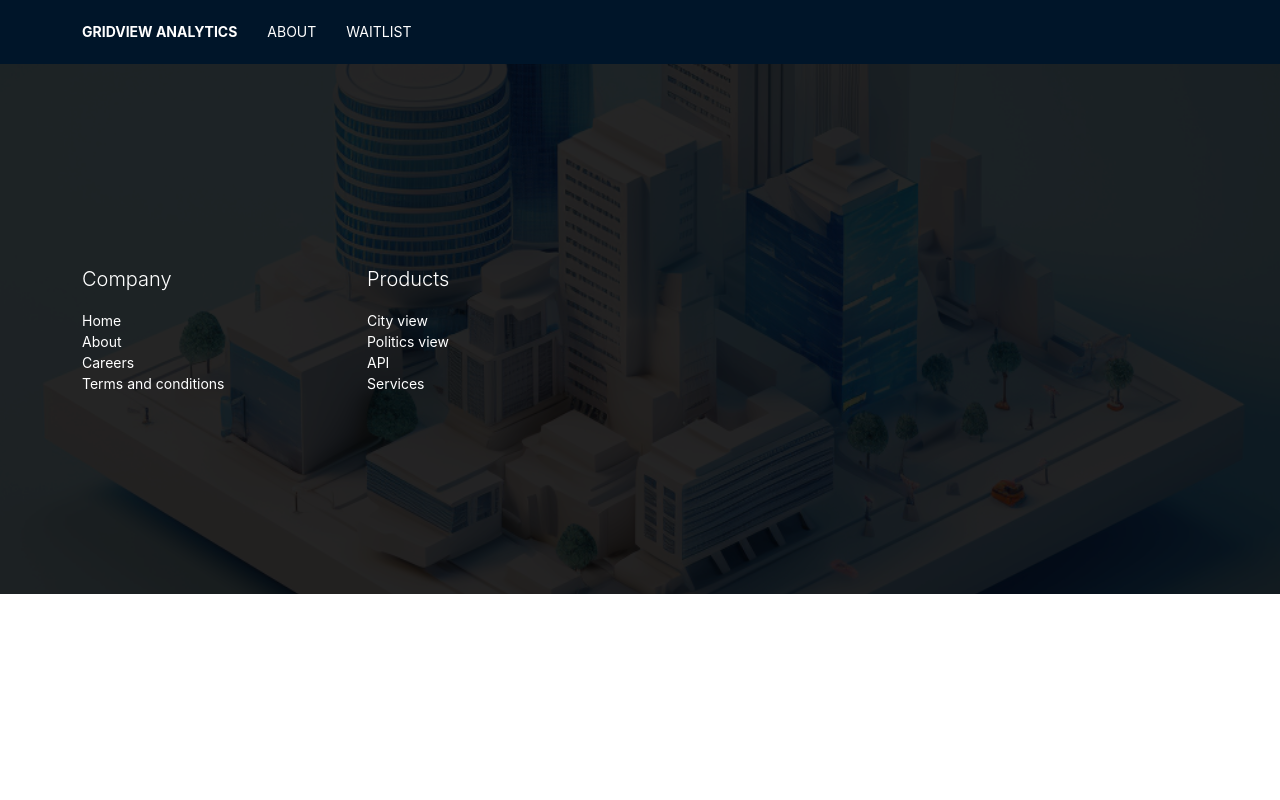
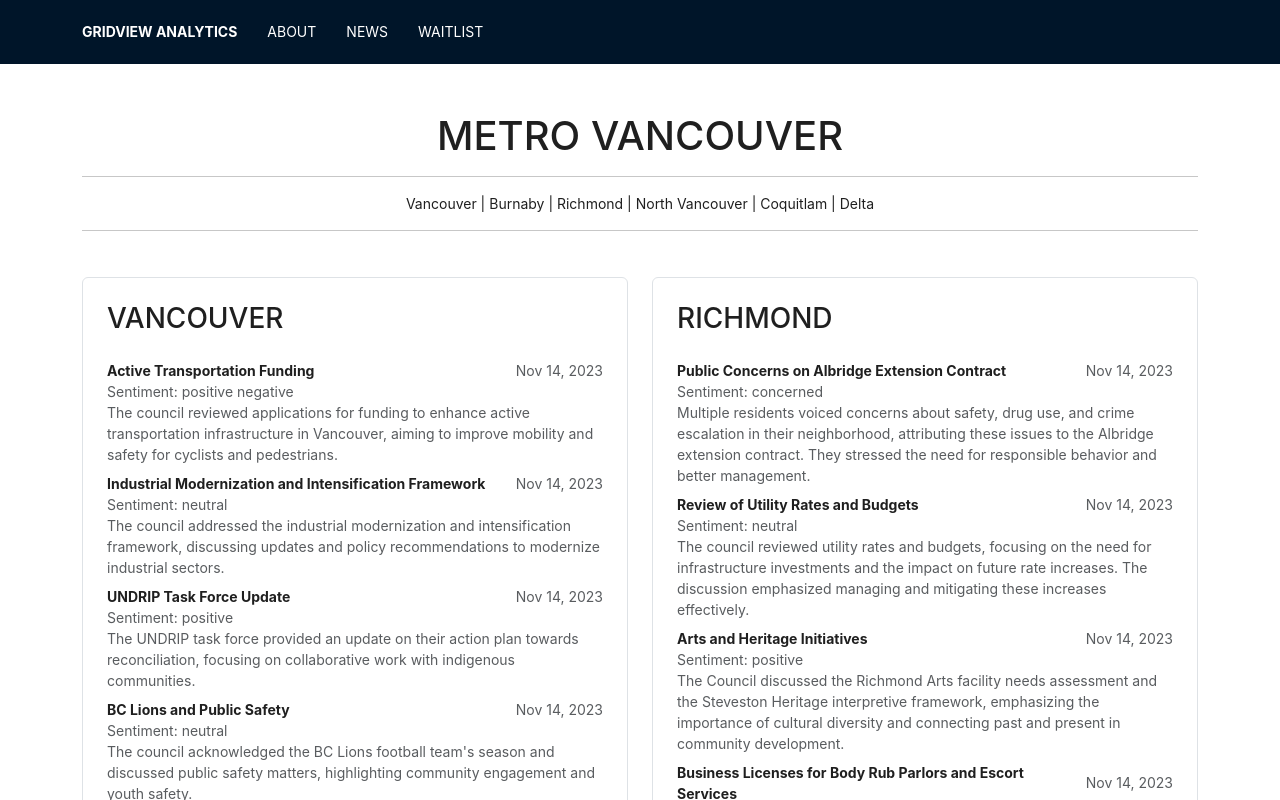
Before and after one commit to albertkim/gridview-analytics-web, a React (Create React App) app: page /news in a window 1280 px wide. Shown: the top 800 px of the page. Built offline with nearby package versions, Linux system fonts and the light colour scheme.

Commit message:
Add news

```diff
--- a/src/App.js
+++ b/src/App.js
@@ -4,6 +4,7 @@ import { HomeFooter } from './pages/HomeFooter'
 import { HomePage } from './pages/HomePage'
 import { AboutPage } from './pages/AboutPage'
 import { DemoPage } from './pages/DemoPage'
+import { NewsPage } from './pages/NewsPage'
 const { Header, Content, Footer } = Layout
 
 function App() {
@@ -24,6 +25,7 @@ function App() {
           <div className='container'>
             <Link className='fw-bold text-white' to='/' style={{marginRight: 30}}>GRIDVIEW ANALYTICS</Link>
             <Link className='text-white' to='/about' style={{marginRight: 30}}>ABOUT</Link>
+            <Link className='text-white' to='/news' style={{marginRight: 30}}>NEWS</Link>
             <Link className='text-white' to='/demo'>WAITLIST</Link>
           </div>
 
@@ -33,6 +35,7 @@ function App() {
             <Routes>
               <Route path='/' element={<HomePage />} />
               <Route path='/about' element={<AboutPage />} />
+              <Route path='/news' element={<NewsPage />} />
               <Route path='/demo' element={<DemoPage />} />
             </Routes>
 
--- /dev/null
+++ b/src/pages/NewsPage/NewsItem.js
@@ -0,0 +1,25 @@
+export function NewsItem({date, title, sentiment, contents, links}) {
+
+  return (
+    <div className='mb-2'>
+      <div class='d-flex justify-content-between align-items-center'>
+        <p class='mb-0 flex-grow-1 text-wrap pe-2'><b>{title}</b></p>
+        <span class='text-muted text-nowrap text-right'>{date || 'No date'}</span>
+      </div>
+      <div className='text-muted'>Sentiment: {sentiment}</div>
+      <div className='text-muted'>{contents}</div>
+      <div>
+        {
+          links && links.length > 0 ? (
+            <>
+              {
+                links.map((l) => <div><a className='mr-2' href={l.url} target='_blank'>{l.title}</a></div>)
+              }
+            </>
+          ) : undefined
+        }
+      </div>
+    </div>
+  )
+
+}
--- /dev/null
+++ b/src/pages/NewsPage/index.js
@@ -0,0 +1,244 @@
+import { NewsItem } from "./NewsItem"
+
+const newsData = {
+  cities: [
+    {
+      name: 'Vancouver',
+      councilMeetingUrl: null,
+      links: [
+        {
+          title: 'Council meetings',
+          url: 'https://covapp.vancouver.ca/councilMeetingPublic/CouncilMeetings.aspx'
+        },
+        {
+          title: 'Council meetings (YouTube)',
+          url: 'https://www.youtube.com/@VanCityClerk/streams'
+        }
+      ]
+    },
+    {
+      name: 'Richmond',
+      links: [
+        {
+          title: 'Council meetings (2023)',
+          url: 'https://citycouncil.richmond.ca/schedule/WebAgendaMinutesList.aspx?Category=6&Year=2023'
+        },
+        {
+          title: 'Council meetings (YouTube)',
+          url: 'https://www.youtube.com/@CityofRichmondBC/streams'
+        }
+      ]
+    },
+    {
+      name: 'Burnaby',
+      links: [
+        {
+          title: 'Council meetings',
+          url: 'https://pub-burnaby.escribemeetings.com/?Year=2023'
+        }
+      ]
+    }
+  ],
+  news: [
+    {
+      title: 'Active Transportation Funding',
+      summary: 'The council reviewed applications for funding to enhance active transportation infrastructure in Vancouver, aiming to improve mobility and safety for cyclists and pedestrians.',
+      sentiment: 'positive negative',
+      city: 'Vancouver',
+      date: 'Nov 14, 2023',
+      meetingType: 'council',
+      links: []
+    },
+    {
+      title: 'Industrial Modernization and Intensification Framework',
+      summary: 'The council addressed the industrial modernization and intensification framework, discussing updates and policy recommendations to modernize industrial sectors.',
+      sentiment: 'neutral',
+      city: 'Vancouver',
+      date: 'Nov 14, 2023',
+      meetingType: 'council',
+      links: []
+    },
+    {
+      title: 'UNDRIP Task Force Update',
+      summary: 'The UNDRIP task force provided an update on their action plan towards reconciliation, focusing on collaborative work with indigenous communities.',
+      sentiment: 'positive',
+      city: 'Vancouver',
+      date: 'Nov 14, 2023',
+      meetingType: 'council',
+      links: []
+    },
+    {
+      title: 'BC Lions and Public Safety',
+      summary: "The council acknowledged the BC Lions football team's season and discussed public safety matters, highlighting community engagement and youth safety.",
+      sentiment: 'neutral',
+      city: 'Vancouver',
+      date: 'Nov 14, 2023',
+      meetingType: 'council',
+      links: []
+    },
+    {
+      title: 'Citywide Plan Update',
+      summary: "The council was briefed on the citywide plan's progress, highlighting extensive community engagement efforts and strategic planning for Vancouver's long-term development.",
+      sentiment: 'neutral',
+      city: 'Vancouver',
+      date: 'Nov 14, 2023',
+      meetingType: 'council',
+      links: []
+    },
+    {
+      title: 'Affordable Housing Projects',
+      summary: "Council discussed several new affordable housing projects, emphasizing partnerships with developers and community groups to increase housing accessibility.",
+      sentiment: 'positive',
+      city: 'Vancouver',
+      date: 'Nov 14, 2023',
+      meetingType: 'council',
+      links: []
+    },
+    {
+      title: 'Environmental Sustainability Programs',
+      summary: "The council was presented with new environmental sustainability programs, focusing on green initiatives and setting ambitious goals for reducing the city's carbon footprint.",
+      sentiment: 'positive',
+      city: 'Vancouver',
+      date: 'Nov 14, 2023',
+      meetingType: 'council',
+      links: []
+    },
+    {
+      title: 'Public Safety and Crime Prevention',
+      summary: "The council debated public safety issues, focusing on crime prevention strategies and the need for increased police presence and community-based initiatives.",
+      sentiment: 'mixed',
+      city: 'Vancouver',
+      date: 'Nov 14, 2023',
+      meetingType: 'council',
+      links: []
+    },
+    {
+      title: 'Transportation and Traffic Management',
+      summary: "The council reviewed ongoing transportation policies, discussing traffic management plans and the integration of new technologies to improve citywide mobility.",
+      sentiment: 'neutral',
+      city: 'Vancouver',
+      date: 'Nov 14, 2023',
+      meetingType: 'council',
+      links: []
+    },
+    {
+      title: 'Public Concerns on Albridge Extension Contract',
+      summary: "Multiple residents voiced concerns about safety, drug use, and crime escalation in their neighborhood, attributing these issues to the Albridge extension contract. They stressed the need for responsible behavior and better management.",
+      sentiment: 'concerned',
+      city: 'Richmond',
+      date: 'Nov 14, 2023',
+      meetingType: 'council',
+      links: []
+    },
+    {
+      title: 'Review of Utility Rates and Budgets',
+      summary: "The council reviewed utility rates and budgets, focusing on the need for infrastructure investments and the impact on future rate increases. The discussion emphasized managing and mitigating these increases effectively.",
+      sentiment: 'neutral',
+      city: 'Richmond',
+      date: 'Nov 14, 2023',
+      meetingType: 'council',
+      links: []
+    },
+    {
+      title: 'Arts and Heritage Initiatives',
+      summary: "The Council discussed the Richmond Arts facility needs assessment and the Steveston Heritage interpretive framework, emphasizing the importance of cultural diversity and connecting past and present in community development.",
+      sentiment: 'positive',
+      city: 'Richmond',
+      date: 'Nov 14, 2023',
+      meetingType: 'council',
+      links: []
+    },
+    {
+      title: 'Business Licenses for Body Rub Parlors and Escort Services',
+      summary: "During the meeting, a councilor expressed concerns regarding the issuance of business licenses to body rub parlors and escort services, highlighting their potential connection to the sex trade industry and human trafficking.",
+      sentiment: 'concerned',
+      city: 'Richmond',
+      date: 'Nov 14, 2023',
+      meetingType: 'council',
+      links: []
+    },
+    {
+      title: 'Park prioritization framework',
+      summary: "Purpose: To provide information to Council about the proposed park prioritization framework for the sustainable management of the City's parkland and outdoor amenities. Staff presentation by Andre Isakov, Director PRC Planning, and Heather Edwards, Manager Parks Planning Design and Development.",
+      sentiment: 'concerned',
+      city: 'Burnaby',
+      date: 'Nov 20, 2023',
+      meetingType: 'council',
+      links: [
+        {
+          title: 'Council meeting (with video)',
+          url: 'https://pub-burnaby.escribemeetings.com/Meeting.aspx?Id=d2a93368-043a-48c6-8fa6-dc0cbf0b10ea&Agenda=Agenda&lang=English&Item=46&Tab=attachments'
+        },
+        {
+          title: 'Park Prioritization Framework (PDF)',
+          url: 'https://pub-burnaby.escribemeetings.com/filestream.ashx?DocumentId=72013'
+        }
+      ]
+    }
+  ]
+}
+
+export function NewsPage() {
+
+  return (
+    <div className='container my-5'>
+
+      <h1 className='text-center'>METRO VANCOUVER</h1>
+
+      <hr />
+      <div className='text-center'>
+        Vancouver | Burnaby | Richmond | North Vancouver | Coquitlam | Delta
+      </div>
+      <hr />
+
+      <div style={{height: 30}} />
+
+      <div className='row'>
+
+      <div className='col-md-6 mb-4'>
+          <div className='border rounded p-4'>
+            <h3 className='mb-4'>VANCOUVER</h3>
+            {
+              newsData.news.filter((n) => n.city === 'Vancouver').map((n) => {
+                return (
+                  <NewsItem title={n.title} sentiment={n.sentiment} contents={n.summary} date={n.date} links={n.links} />
+                )
+              })
+            }
+          </div>
+        </div>
+
+        <div className='col-md-6 mb-4'>
+          <div className='border rounded p-4'>
+            <h3 className='mb-4'>RICHMOND</h3>
+            {
+              newsData.news.filter((n) => n.city === 'Richmond').map((n) => {
+                return (
+                  <NewsItem title={n.title} sentiment={n.sentiment} contents={n.summary} date={n.date} links={n.links} />
+                )
+              })
+            }
+          </div>
+        </div>
+
+        <div className='col-md-6 mb-4'>
+          <div className='border rounded p-4'>
+            <h3 className='mb-4'>BURNABY</h3>
+            {
+              newsData.news.filter((n) => n.city === 'Burnaby').map((n) => {
+                return (
+                  <NewsItem title={n.title} sentiment={n.sentiment} contents={n.summary} date={n.date} links={n.links} />
+                )
+              })
+            }
+          </div>
+        </div>
+
+      </div>
+
+      <div style={{height: 100}} />
+
+    </div>
+  )
+
+}
```
